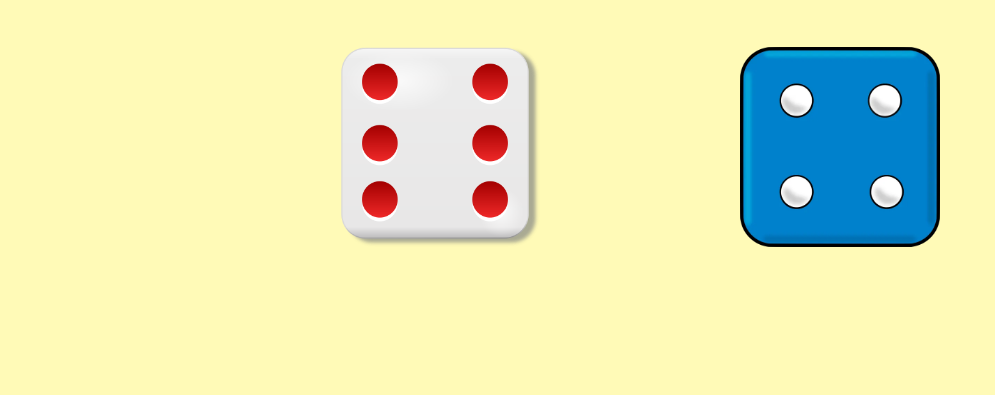
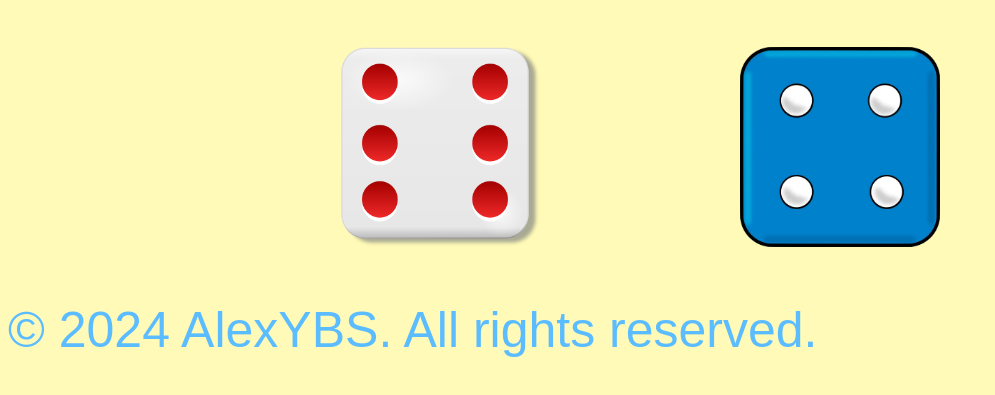
Before and after one commit to AlexYBS/dice, a plain HTML site: page index.html in a window 1280 px wide. Shown: the part 409-804 px from the top of the page, without its empty margins (0-995 px from the left). Drawn offline with Linux system fonts and the light colour scheme; a web font is replaced by a local one.

Commit message:
Update index.html

```diff
--- a/index.html
+++ b/index.html
@@ -29,4 +29,6 @@
 </div>
     <script src="./index.js"></script>
 </body>
+<footer>
+    <p class="footerMessage">© 2024 AlexYBS. All rights reserved.</p></footer>
 </html>
```
